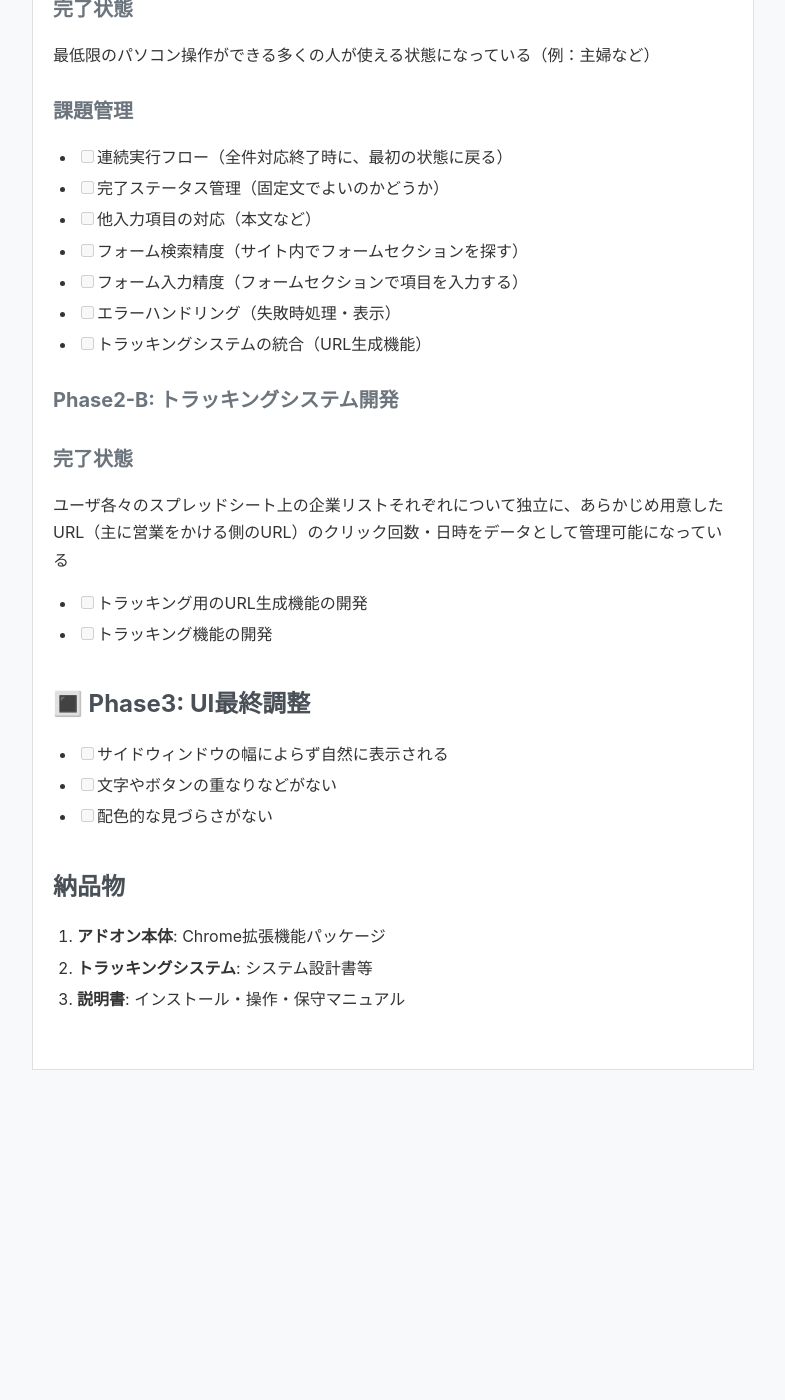
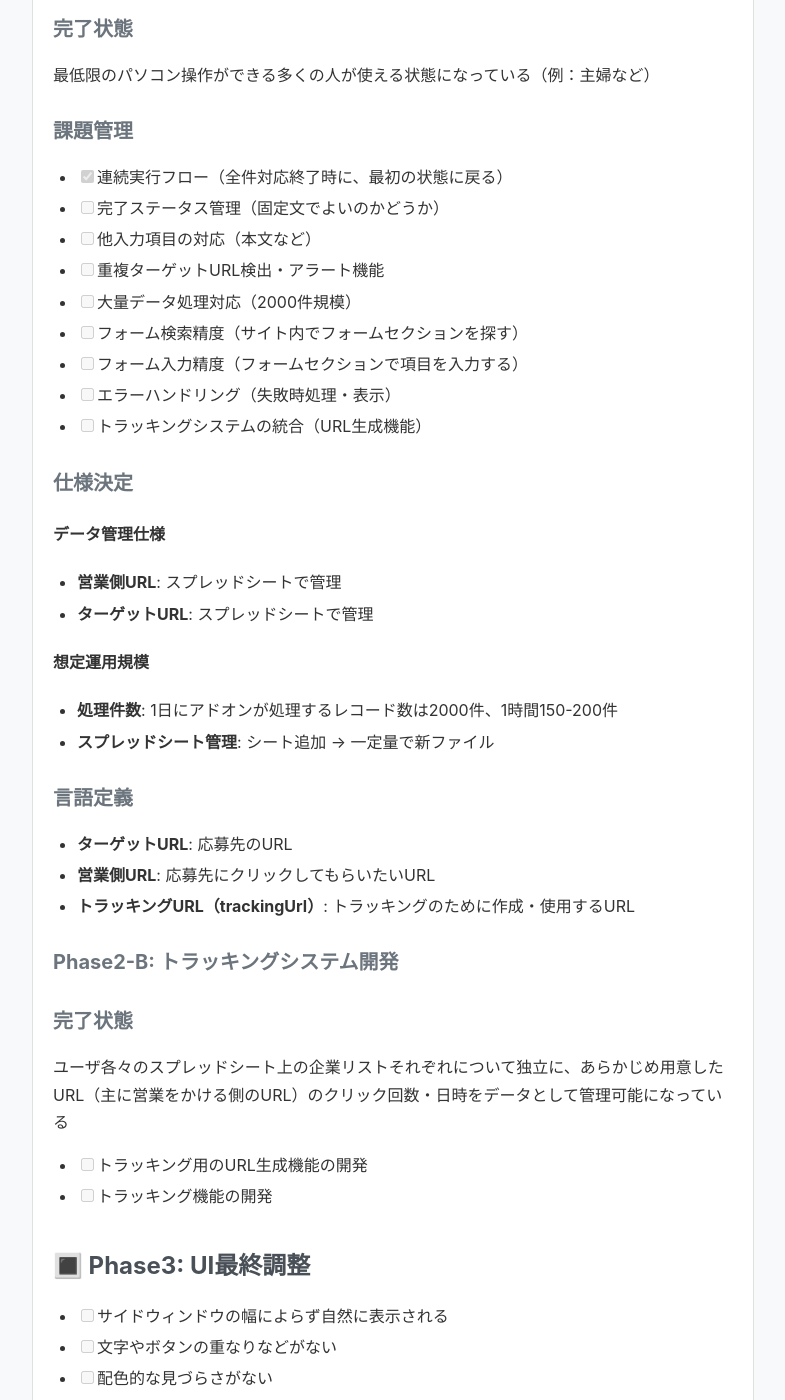
Before and after one commit to Rioto3/docs, a Jekyll site: the page built from ocRail/project_schedule.md, in a window 1280 px wide and 1400 px high, scrolled down 671 px. Shown: the whole window, without its empty margins (247-1032 px from the left). Built offline with Jekyll 4.4.1, drawn with Linux system fonts in a browser that asks for light colours; our own code applies the rules of GitHub Pages for plain Markdown files; before the commit the page ends 1740 px from its top, so only the background shows below that; some of the changed text lies outside the part shown.

Commit message:
Update project_schedule.md

```diff
--- a/ocRail/project_schedule.md
+++ b/ocRail/project_schedule.md
@@ -1,5 +1,8 @@
-# 送Rail（仮）企業フォーム営業用Chrome拡張機能ツール開発プロジェクト
-## 作成日 9/10（水）
+# 送Rail（仮）
+## 企業フォーム営業用Chrome拡張機能ツール開発プロジェクト
+
+- **最終更新日 9/11**
+- **作成日 9/10（水）**
 
 ## 基本開発戦略
 **技術実装完了 → UX段階的調整 → UI最終仕上げ**
@@ -15,13 +18,32 @@
 最低限のパソコン操作ができる多くの人が使える状態になっている（例：主婦など）
 
 ### 課題管理
-- [ ] 連続実行フロー（全件対応終了時に、最初の状態に戻る）
+- [x] 連続実行フロー（全件対応終了時に、最初の状態に戻る）
 - [ ] 完了ステータス管理（固定文でよいのかどうか）
 - [ ] 他入力項目の対応（本文など）
+- [ ] 重複ターゲットURL検出・アラート機能
+- [ ] 大量データ処理対応（2000件規模）
 - [ ] フォーム検索精度（サイト内でフォームセクションを探す）
 - [ ] フォーム入力精度（フォームセクションで項目を入力する）
 - [ ] エラーハンドリング（失敗時処理・表示）
 - [ ] トラッキングシステムの統合（URL生成機能）
+
+
+### 仕様決定
+
+#### データ管理仕様
+- **営業側URL**: スプレッドシートで管理
+- **ターゲットURL**: スプレッドシートで管理
+
+#### 想定運用規模
+- **処理件数**: 1日にアドオンが処理するレコード数は2000件、1時間150-200件
+- **スプレッドシート管理**: シート追加 → 一定量で新ファイル
+
+### 言語定義
+- **ターゲットURL**: 応募先のURL
+- **営業側URL**: 応募先にクリックしてもらいたいURL
+- **トラッキングURL（trackingUrl）**: トラッキングのために作成・使用するURL
+
 
 
 ### Phase2-B: トラッキングシステム開発
```
